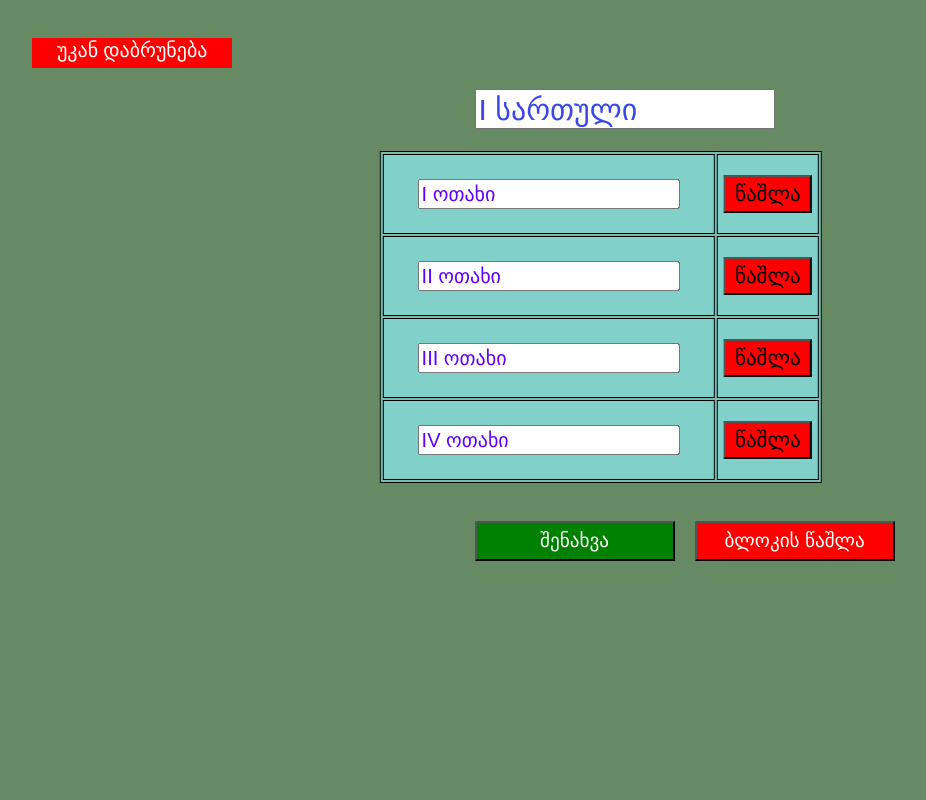
After one commit to shughla/smart-switcher, a Flask app: page /edit in a window 1280 px wide. The commit adds this page. Shown: the whole page, without its empty margins (39-965 px from the left). Run offline with Flask 2, Linux system fonts and the light colour scheme.

Commit message:
Add edit page

```diff
--- a/SwitcherWebServer/app.py
+++ b/SwitcherWebServer/app.py
@@ -51,6 +51,10 @@ def main_menu():
 def box_page():
     return render_template("box.html")
 
+@app.route("/edit", methods=['GET'])
+def edit_page():
+    return render_template("edit.html")
+
 
 @app.route('/switch', methods=['GET'])
 def switch_redirect():
--- a/SwitcherWebServer/static/styles/main.css
+++ b/SwitcherWebServer/static/styles/main.css
@@ -238,8 +238,90 @@
       cursor: pointer;
     }
 
+    .add-box{
+      padding: 15px;
+      margin:2%;
+      background: rgba(26, 245, 128, 0.6);
+      width: 300px;
+      height: 200px;
+      font-size: 20px;
+      font-family: 'Inconsolata', monospace;
+      font-weight:bold;
+      -webkit-font-smoothing: antialiased;
+      color: #5e00ff;
+      transition:.2s all;
+
+      border: none;
+      text-align: center;
+    }
+    .add-box:hover{
+      transform:scale(1);
+      background:rgb(26, 245, 128);
+      box-shadow: 0 15px 25px rgba(27, 250, 164, 0.8);
+    }
+
+    .new-box-text{
+      margin-top: 5%;
+      height: 20%;
+      width: 80%;
+      border-color: #5e00ff;
+    }
+
+    .new-box-btn{
+      margin-top: 10%;
+      height: 20%;
+      width: 60%;
+      background: rgb(255, 242, 0);
+       cursor: pointer;
+      font-size: 20px;
+      font-family: 'Inconsolata', monospace;
+      font-weight:bold;
+      -webkit-font-smoothing: antialiased;
+      color: #5e00ff;
+    }
+
+    .new-switcher-text{
+      height: 60%;
+      width: 80%;
+      border-color: #5e00ff;
+    }
+
+    .new-switcher-btn{
+      height: 60%;
+      width: 60%;
+      background: rgb(255, 242, 0);
+       cursor: pointer;
+      font-size: 20px;
+      font-family: 'Inconsolata', monospace;
+      font-weight:bold;
+      -webkit-font-smoothing: antialiased;
+      color: #5e00ff;
+    }
+
+    .new-switcher{
+      border: none;
+      background: rgba(127, 255, 0, 0);
+    }
+
+    .new-switcher-tr{
+      background: rgba(127, 255, 0, 0.6);
+    }
+
+    .edit-btn{
+      height: 40px;
+      width: 200px;
+      margin-left: 60%;
+      font-size: 20px;
+      font-family: 'Inconsolata', monospace;
+      font-weight:bold;
+      -webkit-font-smoothing: antialiased;
+      color: #5e00ff;
+      cursor: pointer;
+      background: #b6ec63;
+    }
     .switchers-body{
-      background: url(https://scontent.ftbs5-3.fna.fbcdn.net/v/t1.15752-9/240811804_556638015528816_131756996071624707_n.jpg?_nc_cat=102&ccb=1-5&_nc_sid=ae9488&_nc_ohc=14KSAdm3k6cAX_6uo9Y&tn=EwygXlGR54NdJFUc&_nc_ht=scontent.ftbs5-3.fna&oh=f78ce1cff7ee5a71d88b59c5c0a2d79e&oe=614DFFF4);
+      background: rgb(102, 138, 99);
+      /*background: url(https://scontent.ftbs5-3.fna.fbcdn.net/v/t1.15752-9/240811804_556638015528816_131756996071624707_n.jpg?_nc_cat=102&ccb=1-5&_nc_sid=ae9488&_nc_ohc=14KSAdm3k6cAX_6uo9Y&tn=EwygXlGR54NdJFUc&_nc_ht=scontent.ftbs5-3.fna&oh=f78ce1cff7ee5a71d88b59c5c0a2d79e&oe=614DFFF4);*/
       display: flex;
       flex-direction: column;
   }
@@ -416,7 +498,7 @@
   .go-back{
       background: red;
       text-decoration: none;
-      margin-left: 65%;
+      margin-left: 5%;
       margin-top: 30px;
       width: 200px;
       height: 30px;
@@ -447,3 +529,67 @@
       background-color: tomato;
       opacity: 0.6;
   }
+
+  .edit-table{
+    width: 35%;
+  }
+
+  .switch-name-edit{
+    height: 30px;
+    width: 80%;
+    font-size: 20px;
+    color: #5e00ff;
+  }
+
+  .box-name-edit{
+    height: 40px;
+    width: 300px;
+    font-size: 30px;
+    color: rgba(7, 25, 225, 0.8);
+  }
+
+  .edit-switchers-name{
+    margin-left: 40%;
+  }
+
+  .switch-delete-btn{
+    height: 50%;
+    width: 90%;
+    font-size: 120%;
+    background: red;
+    cursor: pointer;
+    text-align: center;
+  }
+
+  .btns-div{
+    display: flex;
+    flex-direction: row;
+    margin-left: 40%;
+  }
+
+  .save-btn{
+    height: 40px;
+    width: 200px;
+    background: green;
+    color: white;
+    cursor: pointer;
+    font-size: 120%;
+  }
+
+  .delete-btn{
+    height: 40px;
+    width: 200px;
+    background: red;
+    color: white;
+    cursor: pointer;
+    margin-left: 10%;
+    font-size: 120%;
+  }
+
+  .save-btn:hover{
+    box-shadow: 0 5px 40px rgb(93, 250, 15);
+  }
+
+  .delete-btn:hover{
+    box-shadow: 0 5px 40px rgb(252, 0, 0);
+  }
--- /dev/null
+++ b/SwitcherWebServer/templates/edit.html
@@ -0,0 +1,56 @@
+<html>
+<head>
+    <meta charSet="UTF-8">
+    <title>Edit</title>
+
+    <link rel= "stylesheet" type= "text/css" href= "{{url_for('static', filename='styles/main.css')}}">
+</head>
+<body class="switchers-body">
+    <a href="/box" class="go-back" >უკან დაბრუნება</a>
+    <h1 class="edit-switchers-name">
+        <input type="text" value="I სართული" class="box-name-edit">
+    </h1>
+    <table class="edit-table">
+        <tr>
+            <td>
+                <input type="text" value="I ოთახი" class="switch-name-edit">
+            </td>
+            <td>
+                <input type="submit" value="წაშლა" class="switch-delete-btn">
+            </td>
+        </tr>
+        <tr>
+            <td>
+                <input type="text" value="II ოთახი" class="switch-name-edit">
+            </td>
+            <td>
+                <input type="submit" value="წაშლა" class="switch-delete-btn">
+            </td>
+        </tr>
+        <tr>
+            <td>
+                <input type="text" value="III ოთახი" class="switch-name-edit">
+            </td>
+            <td>
+                <input type="submit" value="წაშლა" class="switch-delete-btn">
+            </td>
+        </tr>
+        <tr>
+            <td>
+                <input type="text" value="IV ოთახი" class="switch-name-edit">
+            </td>
+            <td>
+                <input type="submit" value="წაშლა" class="switch-delete-btn">
+            </td>
+        </tr>
+    </table>
+    <div class="btns-div">
+        <form method="get" action="/box">
+            <input type="submit" value="შენახვა" class="save-btn">
+        </form>
+        <form method="get" action="/boxes">
+            <input type="submit" value="ბლოკის წაშლა" class="delete-btn">
+        </form>
+    </div>
+</body>
+</html>
```
Also changed, not shown: SwitcherWebServer/templates/box.html (+15 -3 lines), SwitcherWebServer/templates/boxes.html (+9 -10 lines), SwitcherWebServer/static/images/boxes.jpeg (added), SwitcherWebServer/static/images/login.jpg (added).
